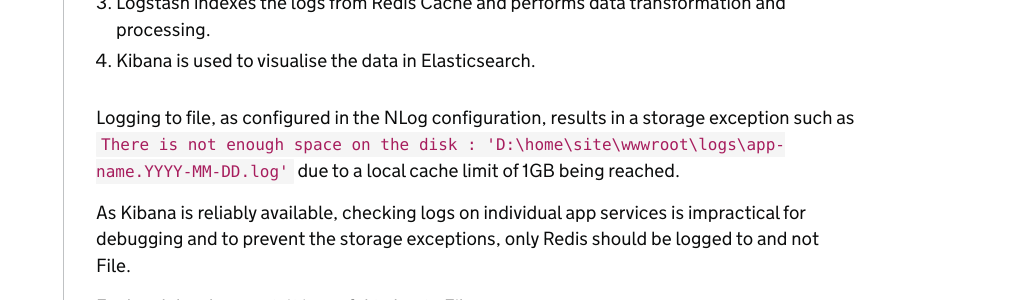
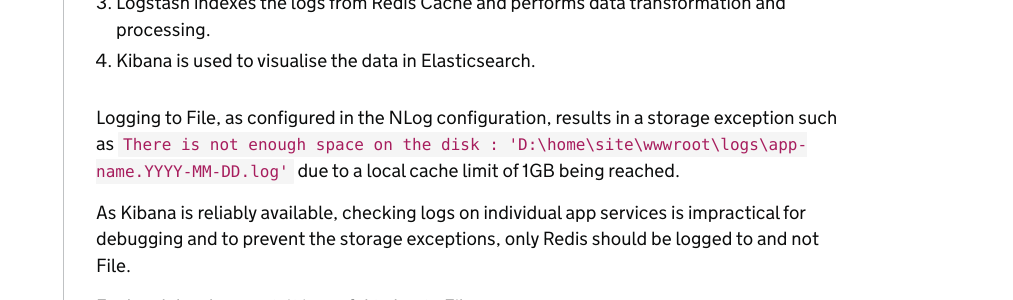
Before and after one commit to SkillsFundingAgency/das-technical-guidance, a Jekyll site: the page built from collections/_development_standards/platform-integration.md, in a window 1280 px wide. Shown: the part 3845-4145 px from the top of the page, without its empty margins (267-1280 px from the left). Built offline with Jekyll 4.4.1, drawn with Linux system fonts in a browser that asks for light colours.

Commit message:
Missing capitalisation

```diff
--- a/collections/_development_standards/platform-integration.md
+++ b/collections/_development_standards/platform-integration.md
@@ -134,7 +134,7 @@ The following flow is applied:
 1. Logstash indexes the logs from Redis Cache and performs data transformation and processing.
 1. Kibana is used to visualise the data in Elasticsearch.
 
-Logging to file, as configured in the NLog configuration, results in a storage exception such as `There is not enough space on the disk : 'D:\home\site\wwwroot\logs\app-name.YYYY-MM-DD.log'` due to a local cache limit of 1GB being reached.
+Logging to File, as configured in the NLog configuration, results in a storage exception such as `There is not enough space on the disk : 'D:\home\site\wwwroot\logs\app-name.YYYY-MM-DD.log'` due to a local cache limit of 1GB being reached.
 
 As Kibana is reliably available, checking logs on individual app services is impractical for debugging and to prevent the storage exceptions, only Redis should be logged to and not File.
 
```
